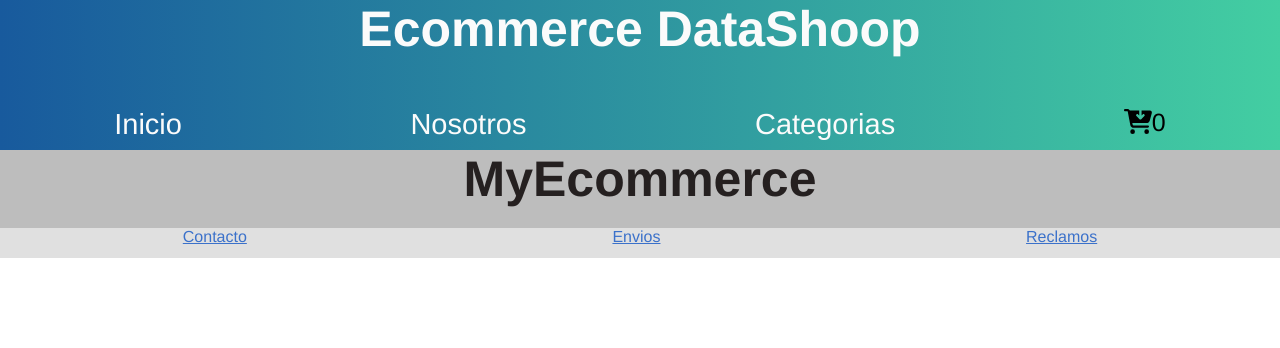
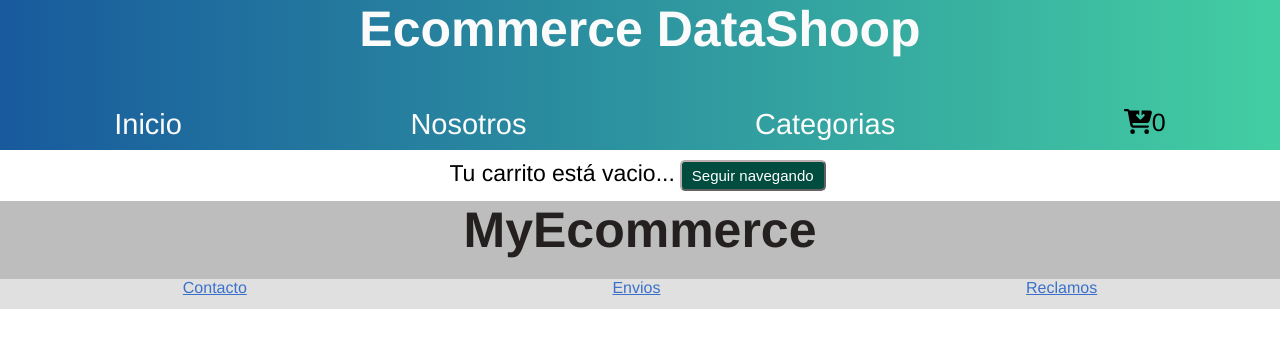
Before and after one commit to GuiFerdATA/React-Guille-Fernandez, a React (Create React App) app: page /cart in a window 1280 px wide. Shown: the top 348 px of the page. Built offline with nearby package versions, Linux system fonts and the light colour scheme.

Commit message:
corregimos devolucion de cart.length en nustro CartView

```diff
--- a/src/components/CartView/CartView.jsx
+++ b/src/components/CartView/CartView.jsx
@@ -9,15 +9,10 @@ function CartView() {
     const context = useContext(CartContext);
     const { cart, deleteItem} = context;
 
-    let carritovacio = false;
 
-    if (carritovacio) {
-        return <div>
-            <p>Tu carrito está vacio...</p>
-            <Link to="/">
-            <Button>Seguir navegando</Button>
-            </Link>
-            </div>;
+
+    if (cart.length === 0) {
+        return <div>Tu carrito está vacio...<Link to="/"><Button>Seguir navegando</Button></Link></div>;
     }
     return (
         <div>
@@ -27,7 +22,6 @@ function CartView() {
                     <h4>Nombre de objeto:{item.title}</h4>
                     <h4>Precio: ${item.price} </h4>
                     <h4>Total: ${item.price * item.count}</h4>
-
                     <Link to="*">
                         <Button>Finalizar compra</Button>
                     </Link>
```
